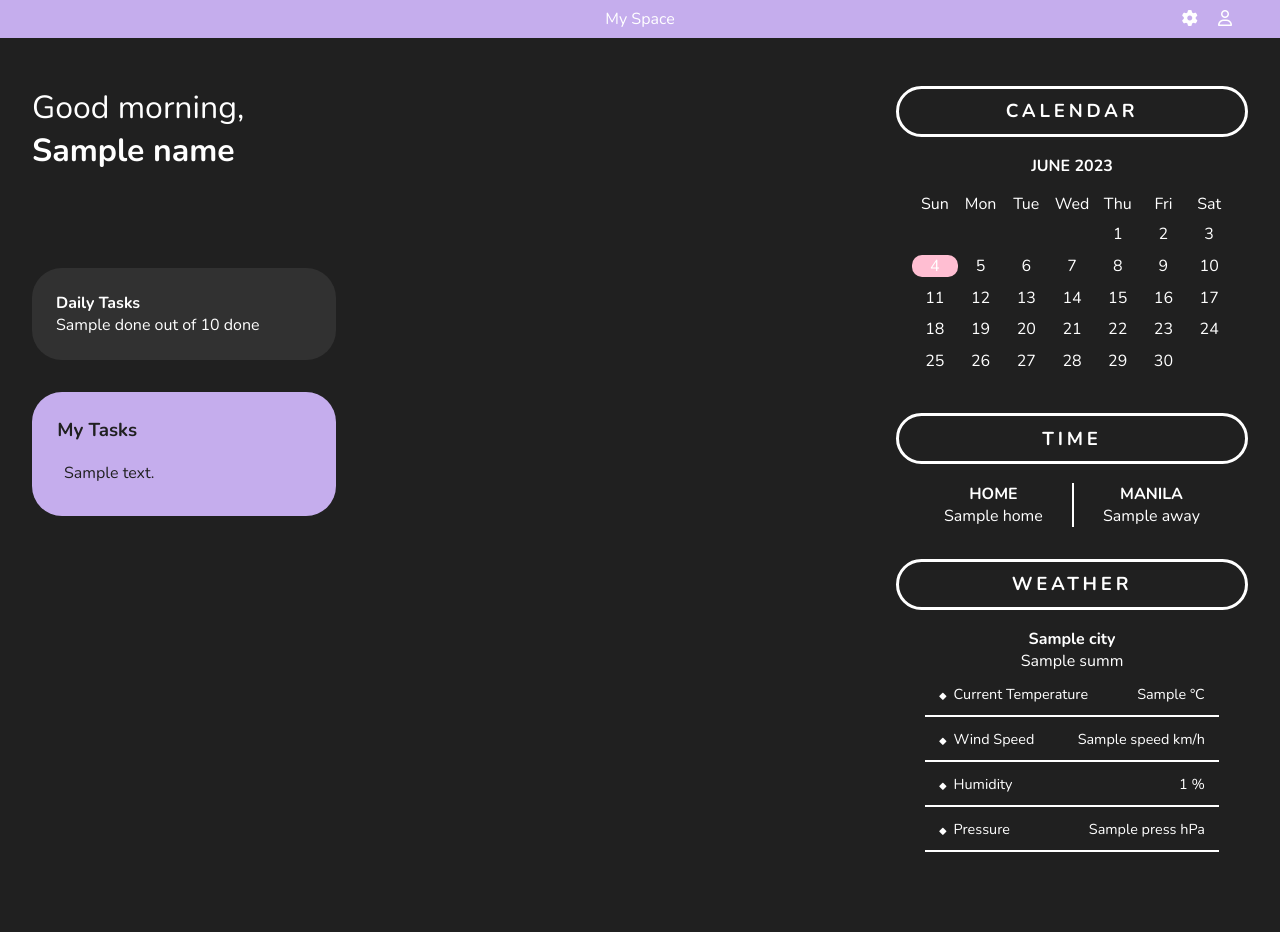
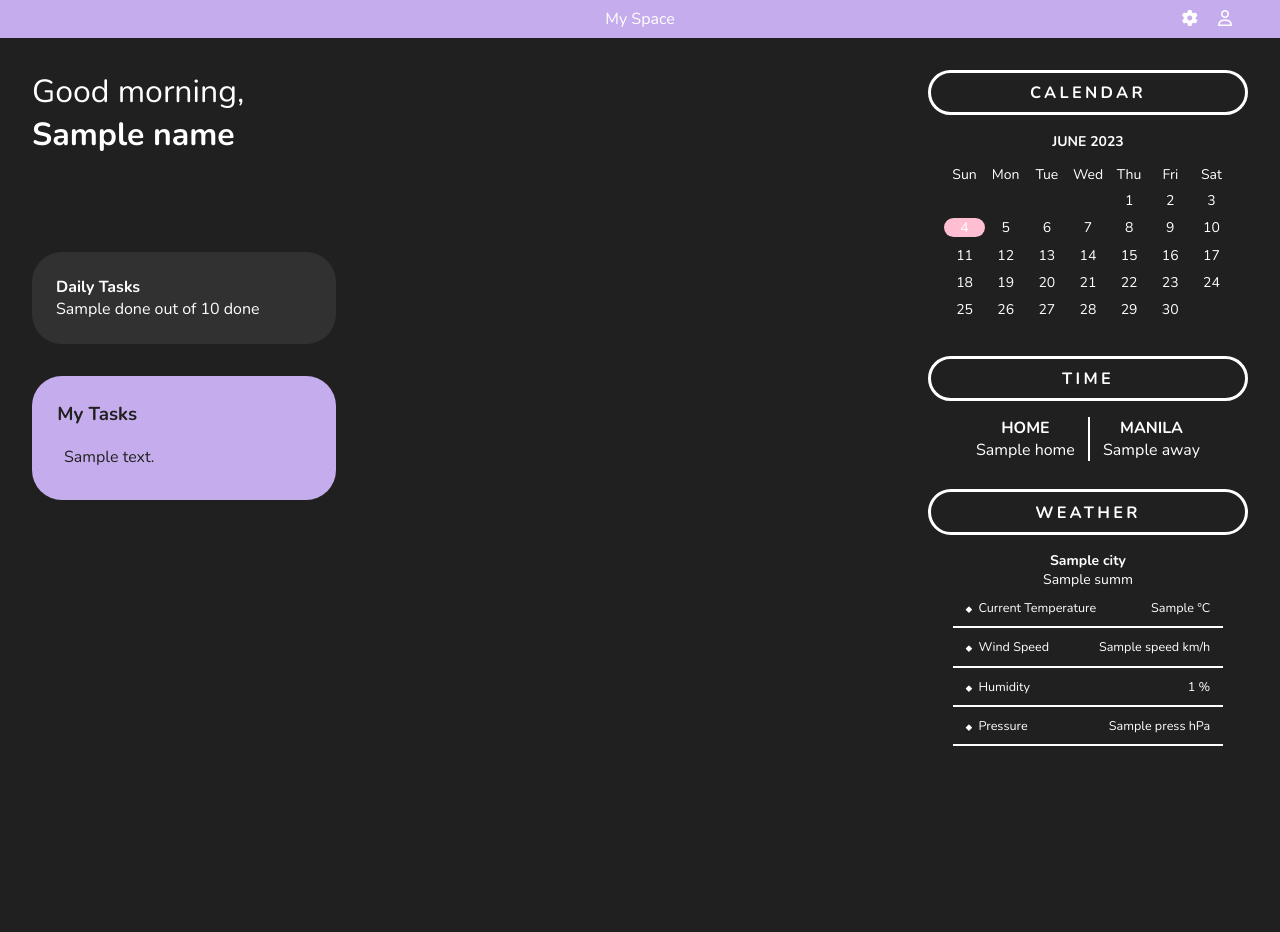
Before and after one commit to Andrea-Ozuem/my-space, a Flask app: template app/templates/index.html in a window 1280 px wide. After the commit the page ends 746 px from the top, so only its background shows below. Run offline with Flask 3, Linux system fonts and the light colour scheme; the template is opened without the code that fills it: most values are stand-ins (such as "Sample title", 1, 10 or a date in 2020); parts of the project's set-up code (start-up, migrations or seed data) failed here and were passed over; some libraries are stand-ins or nearby versions.

Commit message:
testing UI

```diff
--- a/app/static/style.css
+++ b/app/static/style.css
@@ -4,7 +4,7 @@
     --fw-light: 300;
     --fw-base:400;
     --clr-black: #202020;
-    /* --ff-size: 14px; */
+    --ff-size: 14px;
     --clr-accent: #C5ADED;
     --ff: 'Nunito', sans-serif;
     --clr-sec: rgb(255, 190, 210);
@@ -31,7 +31,7 @@ body {
     color: #FFFFFF;
     font-size: var(--ff-base);
     font-family: var(--ff);
-    height: 100%;
+/*    height: 100%;*/
     overflow: hidden;
 }
 
@@ -52,7 +52,7 @@ header p {
 .container {
     /* max-width: 1000px; */
     width: 95%;
-    margin: 3em auto;
+    margin: 2em auto;
 }
 
 .flex {
@@ -86,10 +86,10 @@ header {
 }
 
 .widgets{
-    font-size: var(--ff-base);
+    font-size: var(--ff-size);
     /* max-width: 400px; */
     text-align: center;
-    width: 22rem;
+    width: 20rem;
 }
 
 .widget {
@@ -98,7 +98,7 @@ header {
 
 /* Calendar */
 .calendar {
-    width: 20rem;
+    width: 18rem;
     margin: auto;
 }
 
--- a/app/templates/index.html
+++ b/app/templates/index.html
@@ -11,6 +11,8 @@
     <link rel="preconnect" href="https://fonts.gstatic.com" crossorigin>
     <link href="https://fonts.googleapis.com/css2?family=Nunito:wght@300;400;700&display=swap" rel="stylesheet">
     <script src="../static/calendar.js" defer></script>
+    <script src="//code.jquery.com/jquery-2.1.4.min.js"></script>
+    <script src="jQuery-plugin-progressbar.js"></script>
     <title>My Space</title>
 </head>
 <body>
@@ -27,8 +29,11 @@
             <h2>Good morning, <br> <span class="accent bold">{{ name }}</span></h2>
             <!-- <h1>Yay! Almost Done</h1> -->
             <div class="summary">
-                <p class="bold">Daily Tasks</p>
-                <p>{{ done }} out of {{ total }} done</p>
+                <div class="progress-bar">
+                    <p class="bold">Daily Tasks</p>
+                    <p>{{ done }} out of {{ total }} done</p>
+                </div>
+                <div class="progress-bar"></div>
             </div>
             <div class="tasks">
                 <h3>My Tasks</h3>
```
